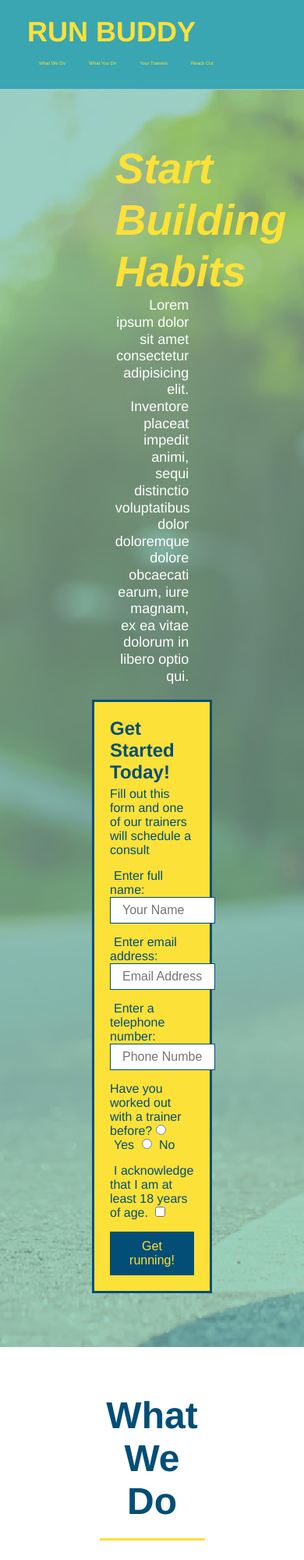
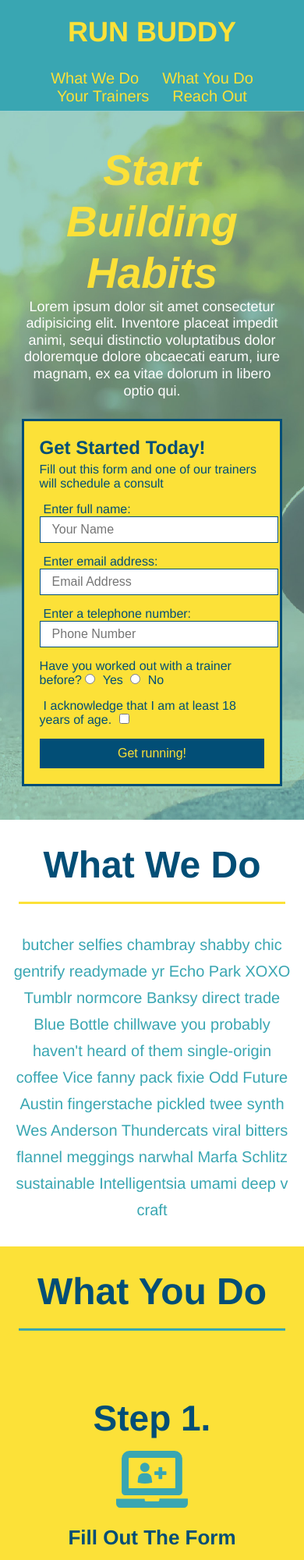
Before and after one commit to Nickhill2380/run-buddy, a plain HTML site: page index.html in a window 390 px wide. Shown: the top 2000 px of the page at 78% size. Drawn offline with Linux system fonts and the light colour scheme.

Commit message:
finished media queries

```diff
--- a/assets/css/style.css
+++ b/assets/css/style.css
@@ -341,14 +341,107 @@ section {
 
 /* MEDIA QUERY FOR SMALLER DESKTOP SCREENS AND SMALLER */
 @media screen and (max-width: 980px) {
+    header {
+        padding-bottom: 0;
+        justify-content: center;
+    }
 
+    header h1{
+        width: 100%;
+        text-align: center;
+    }
+
+    header nav ul {
+        margin-top: 20px;
+        width: 100 %;
+        justify-content: center;
+    }
+
+    header nav ul li a {
+        font-size: 20px;
+    }
+
+    footer h2, footer div{
+        text-align: center;
+        width: 100%;
+    }
+
+    .hero-cta, .hero-form {
+        width: 100%;
+    }
+
+    .hero-cta {
+        text-align: center;
+    }
+
+    .section-title {
+        widht: 80%;
+    }
+
+    .trainer {
+        flex: 0 70%;
+    }
+
+    .contact-info iframe {
+        flex: 1 100%;
+    }
 }
 
 /*MEDIA QUERY FOR TABLETS AND SMALLER */
 @media screen and (max-width: 768px) {
+    section{
+        padding: 30px 15px;
+    }
 
+    .step h3 {
+        flex: 1 100%;
+        text-align: center;
+    }
 
+    .step-info {
+        flex: 2 100%;
+        text-align: center;
+        justify-content: center;
+    }
+
+    .step-img {
+        flex: 0 32%;
+        margin-right: 0;
+        margin-top: 15px;
+        margin-bottom: 15px;
+    }
+
+    .step-text {
+        flex: 100%;
+    }
+}
 /*MEDIA QUERY FOR MOBILE PHONES AND SMALLER*/
 @media screen and (max-width: 575px) {
+    .hero-form button {
+        width: 100%;
+    }
 
+    .section-title {
+        width: 95%;
+    }
+
+    .intro p {
+        width: 100%;
+    }
+
+    .trainer {
+        flex: 0 100%;
+    }
+
+    .contact-info {
+        text-align: center;
+    }
+
+    .contact-info > * {
+        flex: 0 100%;
+    }
+
+    .contact-form {
+        order: 3;
+    }
 }
```
